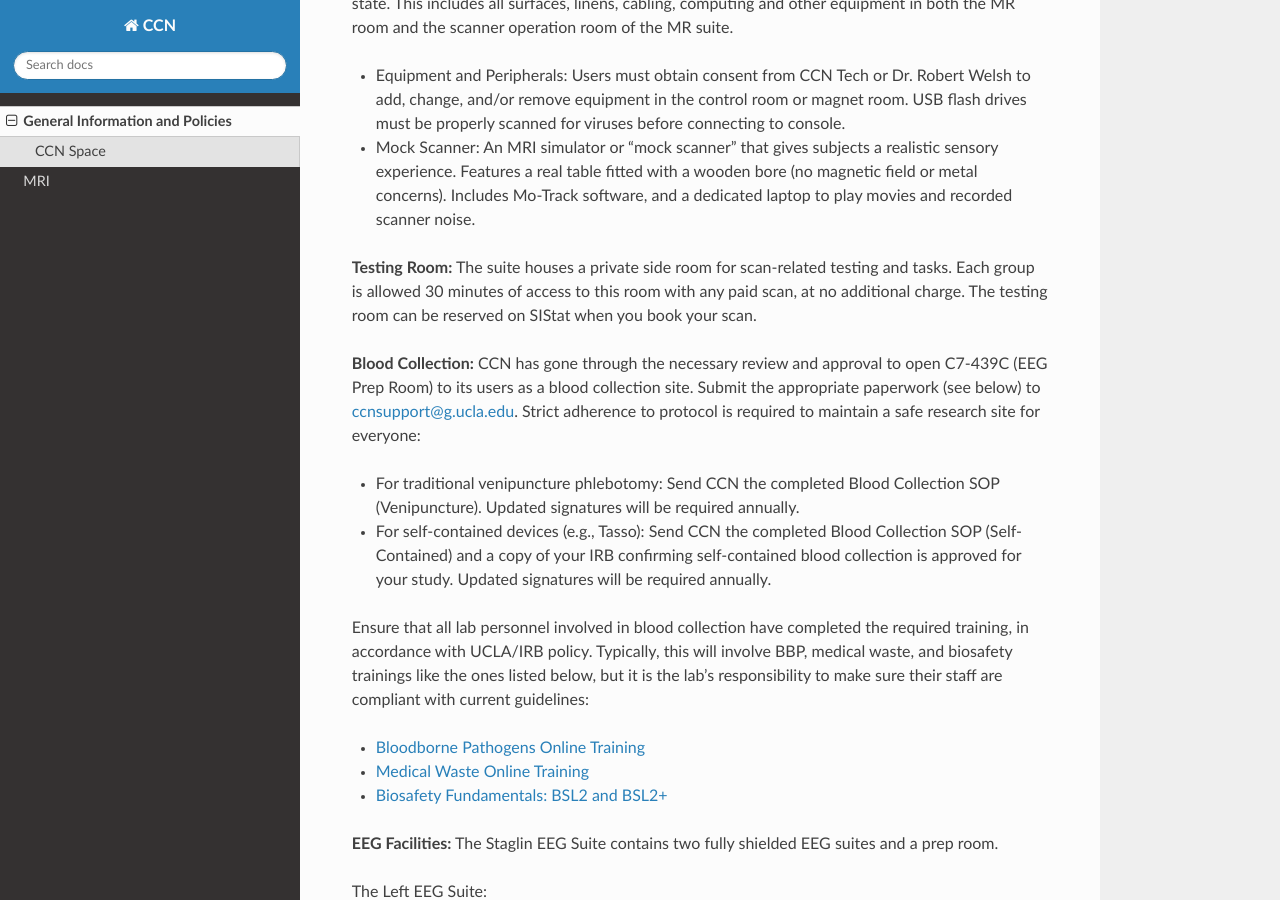
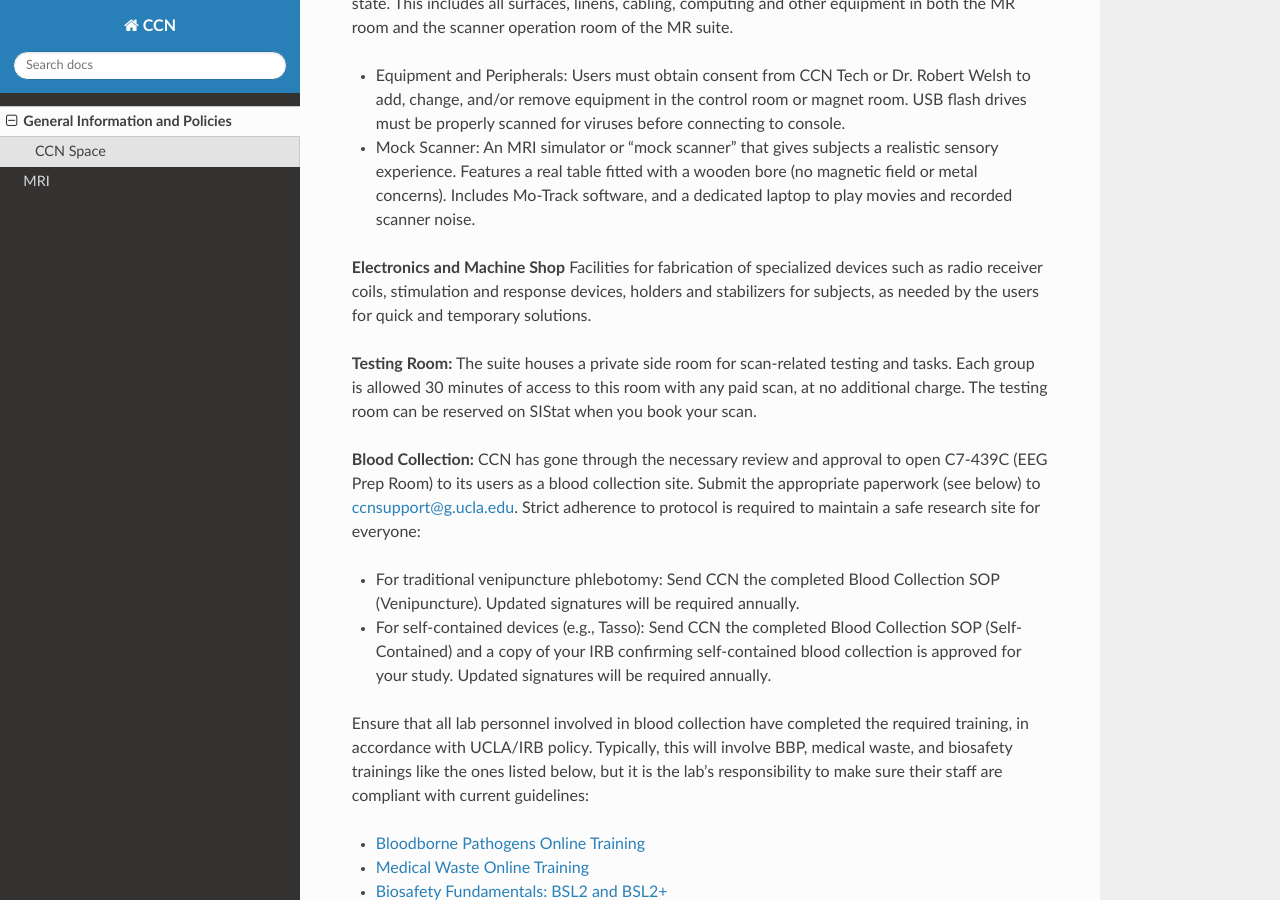
Before and after one commit to jpontanares-ccn/CCN, a Sphinx documentation site: the page built from docs/source/generalpolicies.rst, in a window 1280 px wide and 900 px high, scrolled down 488 px. Built offline with Sphinx 7.4.7 and the Read the Docs theme 3.1.0, drawn with Linux system fonts in a browser that asks for light colours.

Commit message:
Update generalpolicies.rst

```diff
--- a/docs/source/generalpolicies.rst
+++ b/docs/source/generalpolicies.rst
@@ -13,6 +13,9 @@ It is the responsibility of all experimenters to maintain the facility in a clea
 
 - Equipment and Peripherals: Users must obtain consent from CCN Tech or Dr. Robert Welsh to add, change, and/or remove equipment in the control room or magnet room. USB flash drives must be properly scanned for viruses before connecting to console.
 - Mock Scanner: An MRI simulator or "mock scanner" that gives subjects a realistic sensory experience. Features a real table fitted with a wooden bore (no magnetic field or metal concerns). Includes Mo-Track software, and a dedicated laptop to play movies and recorded scanner noise.
+
+**Electronics and Machine Shop**
+Facilities for fabrication of specialized devices such as radio receiver coils, stimulation and response devices, holders and stabilizers for subjects, as needed by the users for quick and temporary solutions.
 
 **Testing Room:**
 The suite houses a private side room for scan-related testing and tasks. Each group is allowed 30 minutes of access to this room with any paid scan, at no additional charge. The testing room can be reserved on SIStat when you book your scan.
```
